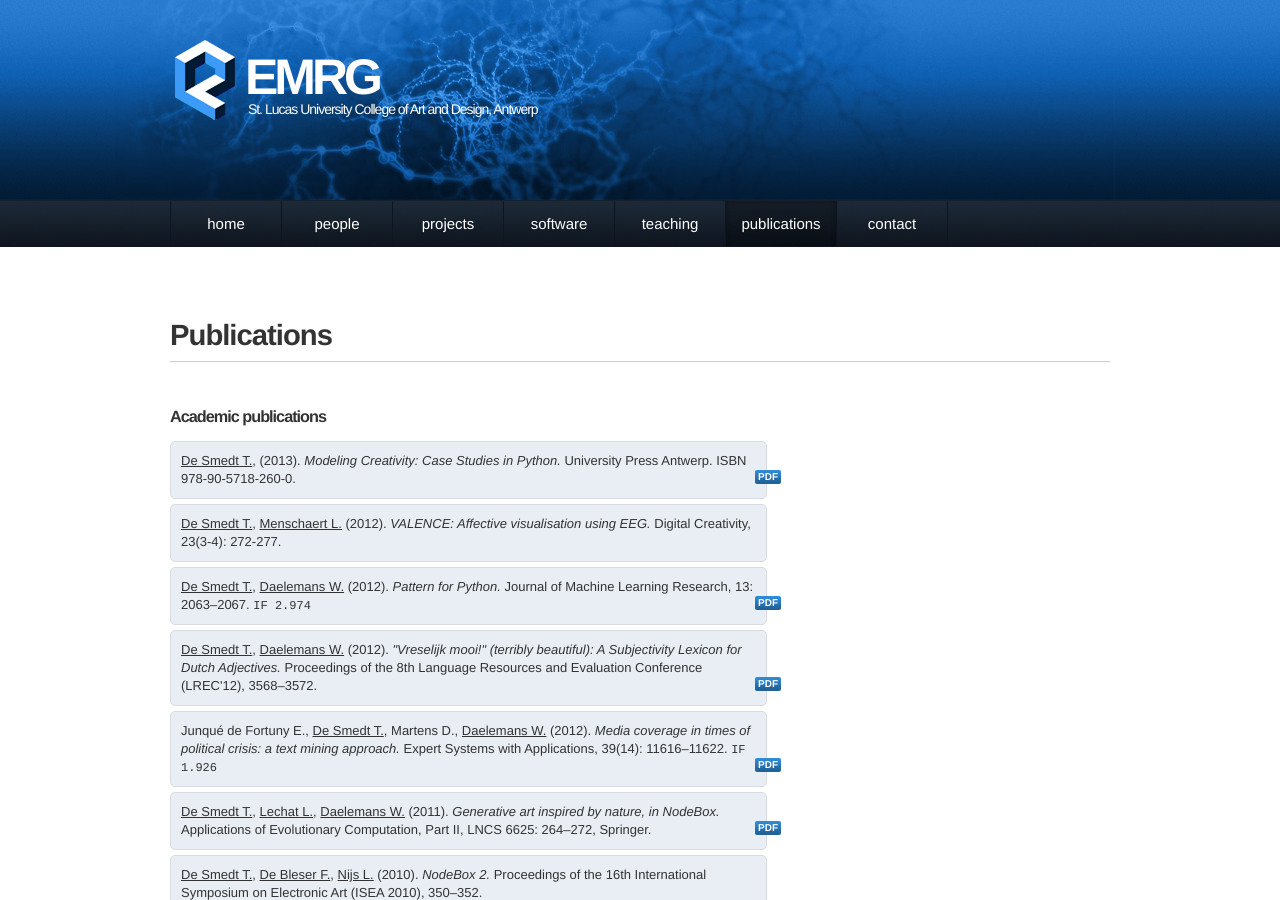
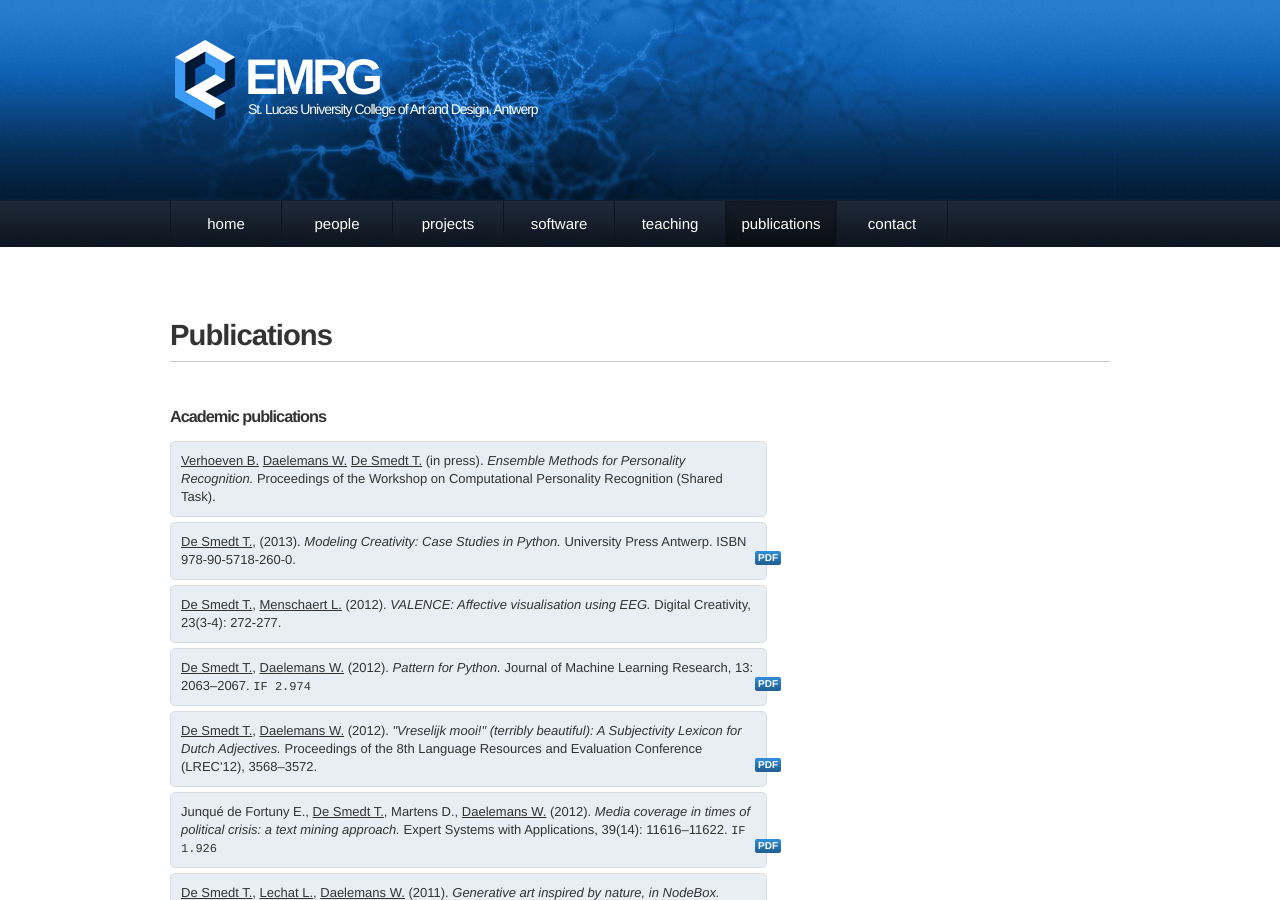
Before and after one commit to nodebox/emrg.be, a Jekyll site: the page built from publications/index.md, in a window 1280 px wide and 900 px high. Built offline with Jekyll 4.4.1, drawn with Linux system fonts in a browser that asks for light colours; nearby versions of some CDN libraries; comment, search, counter and statistics services are not loaded.

Commit message:
status update

```diff
--- a/publications/index.md
+++ b/publications/index.md
@@ -6,6 +6,15 @@ title: Publications
 <h2>Academic publications</h2>
 <!-- Peer-reviewed journal papers, conference proceedings, book chapters, technical reports, PhD theses. -->
 <!-- =================================================================================================== -->
+
+<div class="publication box">
+	<a href="http://www.clips.ua.ac.be/people/ben-verhoeven" class="author">Verhoeven B.</a>
+	<a href="http://www.clips.ua.ac.be/people/walter-daelemans" class="author">Daelemans W.</a>
+	<a href="../people/tom-de-smedt.html" class="author">De Smedt T.</a>
+	(in press).
+	<cite>Ensemble Methods for Personality Recognition.</cite>
+	Proceedings of the Workshop on Computational Personality Recognition (Shared Task).
+</div>
 
 <div class="publication box">
 	<a href="../people/tom-de-smedt.html" class="author">De Smedt T.</a>,
```
Also changed, not shown: people/index.md (+1 -1 lines), people/tom-de-smedt.md (+1 -1 lines), teaching/index.md (+2 -2 lines).
